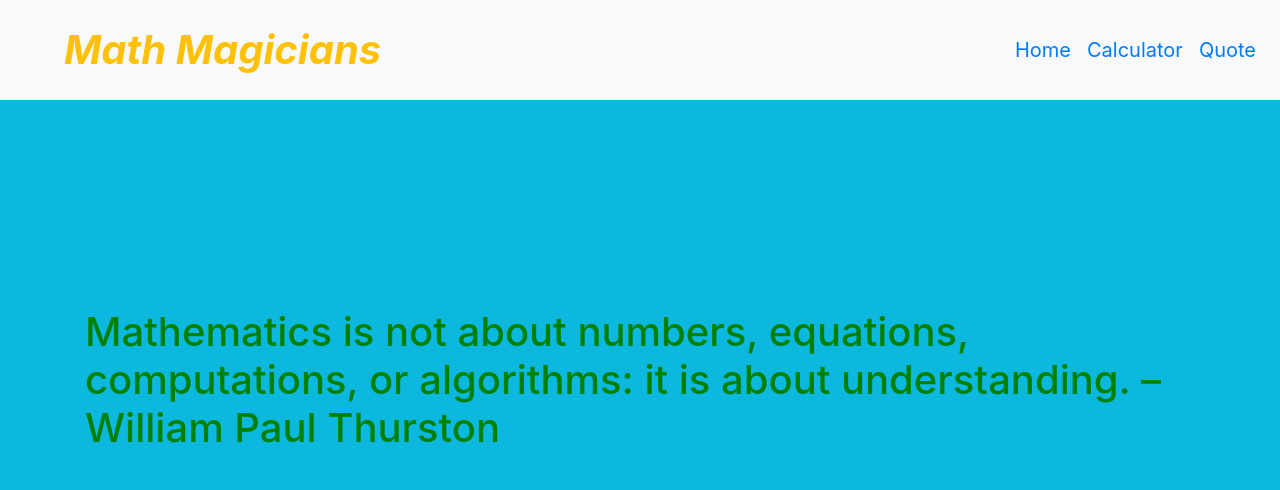
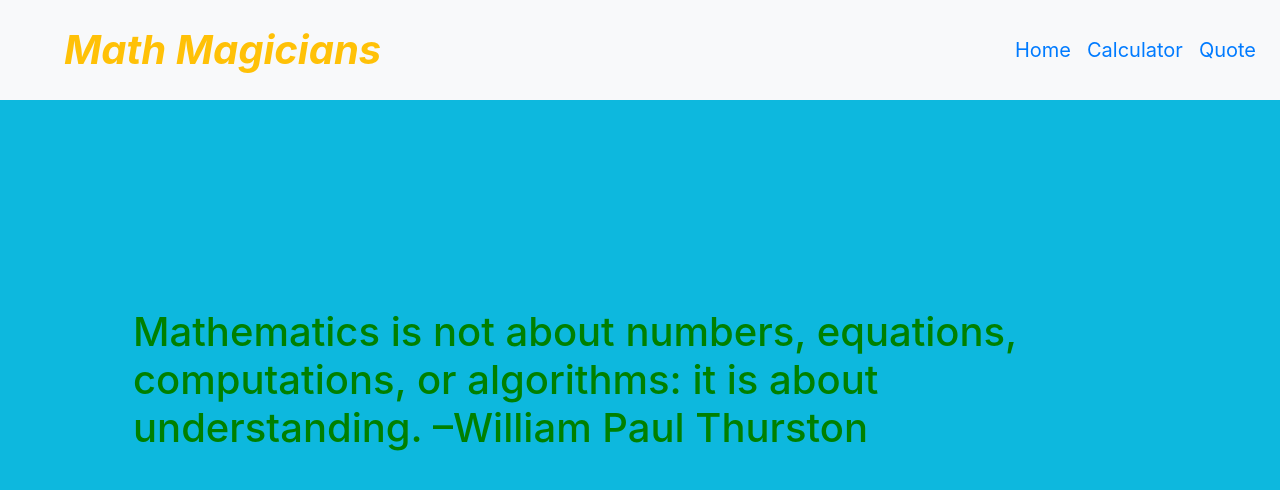
Before and after one commit to cvilla714/calculator-react, a React (Create React App) app: page /quote in a window 1280 px wide. Shown: the top 490 px of the page. Built offline with nearby package versions, Linux system fonts and the light colour scheme.

Commit message:
applied styling to the header

```diff
--- a/src/components/Quote.js
+++ b/src/components/Quote.js
@@ -3,7 +3,7 @@ import React from 'react';
 const Quote = () => (
   <div className="container-fluid large ">
     <div className="container">
-      <h1 className="d-flex justify-content-center centro align-items-center">Mathematics is not about numbers, equations, computations, or algorithms: it is about understanding. –William Paul Thurston</h1>
+      <h1 className="mx-5 d-flex justify-content-center centro align-items-center">Mathematics is not about numbers, equations, computations, or algorithms: it is about understanding. –William Paul Thurston</h1>
     </div>
   </div>
 );
```
